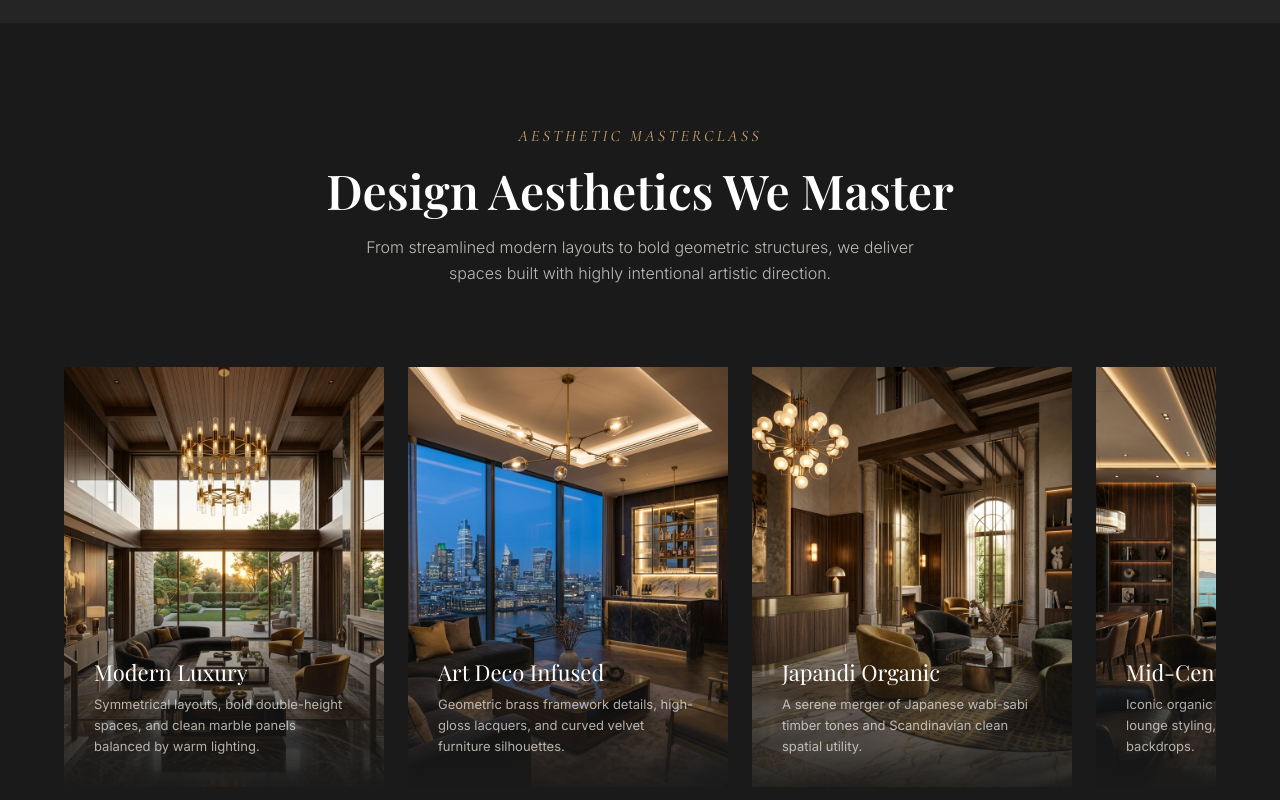
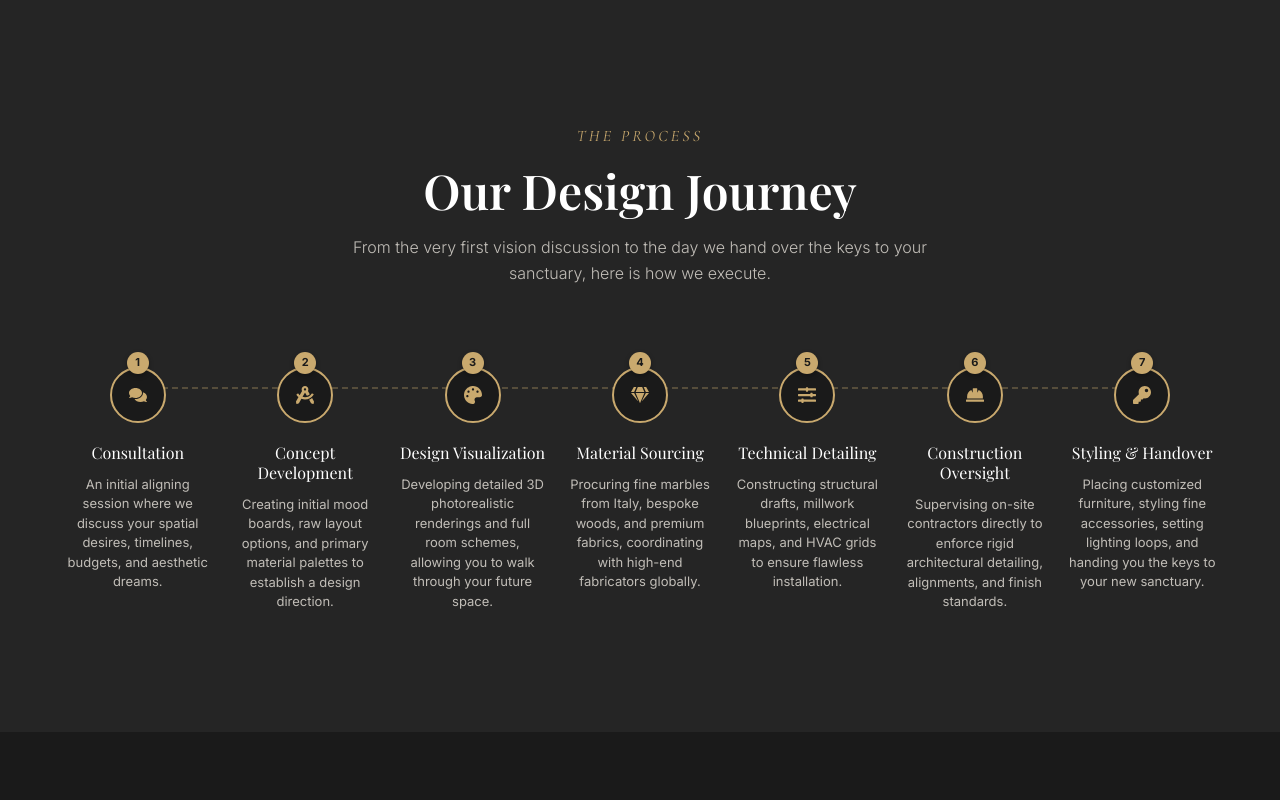
Before and after one commit to NextGen-Digital-Services/Velora-Interior-Design, a React (Vite) app: page / in a window 1280 px wide. Shown: the part 3720-4520 px from the top of the page. Built offline with nearby package versions, Linux system fonts and the light colour scheme.

Commit message:
Home Update

```diff
--- a/src/components/sections/DesignStyles.jsx
+++ /dev/null
@@ -1,41 +0,0 @@
-/* FILE: src/components/sections/DesignStyles.jsx */
-import React from 'react';
-import { SectionLabel } from '../ui/SectionLabel';
-import { SectionHeading } from '../ui/SectionHeading';
-import { designStyles } from '../../data/designStyles';
-
-export const DesignStyles = () => {
-  return (
-    <section className="section-padding reveal">
-      <div className="container">
-        <div style={{ textAlign: 'center' }}>
-          <SectionLabel text="Aesthetic Masterclass" />
-          <SectionHeading
-            title="Design Aesthetics We Master"
-            subtitle="From streamlined modern layouts to bold geometric structures, we deliver spaces built with highly intentional artistic direction."
-          />
-        </div>
-
-        {/* Horizontal scrollable container */}
-        <div className="horizontal-scroll-container reveal">
-          {designStyles.map((style) => (
-            <div key={style.id} className="scroll-card">
-              <img
-                src={style.image}
-                alt={style.name}
-                className="scroll-card-image"
-                loading="lazy"
-              />
-              <div className="scroll-card-overlay">
-                <h3 className="scroll-card-title">{style.name}</h3>
-                <p className="scroll-card-desc">{style.description}</p>
-              </div>
-            </div>
-          ))}
-        </div>
-      </div>
-    </section>
-  );
-};
-
-export default DesignStyles;
--- a/src/data/designStyles.js
+++ /dev/null
@@ -1,52 +0,0 @@
-/* FILE: src/data/designStyles.js */
-
-export const designStyles = [
-  {
-    id: 1,
-    name: "Modern Luxury",
-    image: "/images/portfolio/luxury_villa.png",
-    description: "Symmetrical layouts, bold double-height spaces, and clean marble panels balanced by warm lighting."
-  },
-  {
-    id: 2,
-    name: "Art Deco Infused",
-    image: "/images/portfolio/penthouse.png",
-    description: "Geometric brass framework details, high-gloss lacquers, and curved velvet furniture silhouettes."
-  },
-  {
-    id: 3,
-    name: "Japandi Organic",
-    image: "/images/portfolio/boutique_hotel.png",
-    description: "A serene merger of Japanese wabi-sabi timber tones and Scandinavian clean spatial utility."
-  },
-  {
-    id: 4,
-    name: "Mid-Century Premium",
-    image: "/images/portfolio/yacht_interior.png",
-    description: "Iconic organic wood shapes, low-profile lounge styling, and natural earth tone backdrops."
-  },
-  {
-    id: 5,
-    name: "Industrial Elegant",
-    image: "/images/portfolio/corporate_office.png",
-    description: "Exposed black steel architectural girders paired with soft leathers and micro-finished concrete."
-  },
-  {
-    id: 6,
-    name: "Contemporary Classic",
-    image: "/images/portfolio/executive_suite.png",
-    description: "Traditional crown moldings met by floating modern layouts and minimalist upholstery panels."
-  },
-  {
-    id: 7,
-    name: "Minimalist Sanctuary",
-    image: "/images/portfolio/modern_kitchen.png",
-    description: "Hidden storage spaces, frameless doors, monolithic surfaces, and absolute visual peace."
-  },
-  {
-    id: 8,
-    name: "Urban Glassmorphism",
-    image: "/images/portfolio/luxury_retail.png",
-    description: "Acoustic glass dividers, glowing LED channels, satin gold metals, and city view styling."
-  }
-];
--- a/src/pages/HomePage.jsx
+++ b/src/pages/HomePage.jsx
@@ -4,7 +4,6 @@ import HeroSection from '../components/sections/HeroSection';
 import StatsSection from '../components/sections/StatsSection';
 import ServicesSection from '../components/sections/ServicesSection';
 import PortfolioPreview from '../components/sections/PortfolioPreview';
-import DesignStyles from '../components/sections/DesignStyles';
 import ProcessSection from '../components/sections/ProcessSection';
 import BeforeAfterSection from '../components/sections/BeforeAfterSection';
 import TestimonialsSection from '../components/sections/TestimonialsSection';
@@ -17,7 +16,6 @@ export const HomePage = () => {
       <StatsSection />
       <ServicesSection />
       <PortfolioPreview />
-      <DesignStyles />
       <ProcessSection />
       <BeforeAfterSection />
       <TestimonialsSection />
--- a/src/styles/components/slider.css
+++ b/src/styles/components/slider.css
@@ -125,70 +125,3 @@
   background: var(--color-gold);
   transform: scale(1.3);
 }
-
-/* Design Aesthetics Scroll Styling */
-.horizontal-scroll-container {
-  display: flex;
-  gap: 24px;
-  overflow-x: auto;
-  padding: 20px 0;
-  scroll-snap-type: x mandatory;
-  -webkit-overflow-scrolling: touch;
-}
-
-.horizontal-scroll-container::-webkit-scrollbar {
-  display: none; /* Hide scrollbar */
-}
-
-.horizontal-scroll-container {
-  -ms-overflow-style: none;  /* IE and Edge */
-  scrollbar-width: none;  /* Firefox */
-}
-
-.scroll-card {
-  flex: 0 0 320px;
-  height: 420px;
-  position: relative;
-  overflow: hidden;
-  scroll-snap-align: start;
-}
-
-.scroll-card-image {
-  width: 100%;
-  height: 100%;
-  object-fit: cover;
-  transition: transform 0.8s cubic-bezier(0.25, 0.46, 0.45, 0.94);
-}
-
-.scroll-card:hover .scroll-card-image {
-  transform: scale(1.08);
-}
-
-.scroll-card-overlay {
-  position: absolute;
-  bottom: 0;
-  left: 0;
-  width: 100%;
-  height: 50%;
-  background: linear-gradient(to top, rgba(26,26,26,0.95) 0%, rgba(26,26,26,0) 100%);
-  display: flex;
-  flex-direction: column;
-  justify-content: flex-end;
-  padding: 30px;
-  z-index: 2;
-}
-
-.scroll-card-title {
-  font-family: var(--font-display);
-  font-size: 22px;
-  color: var(--color-white);
-  font-weight: 500;
-  margin-bottom: 8px;
-}
-
-.scroll-card-desc {
-  font-family: var(--font-body);
-  font-size: 13px;
-  color: var(--color-ivory);
-  opacity: 0.7;
-}
```
